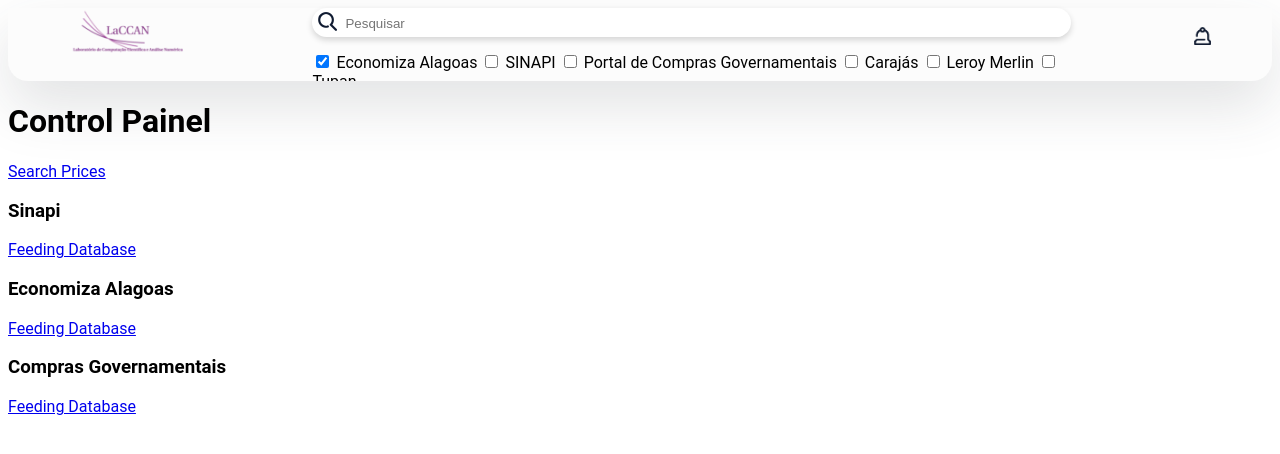
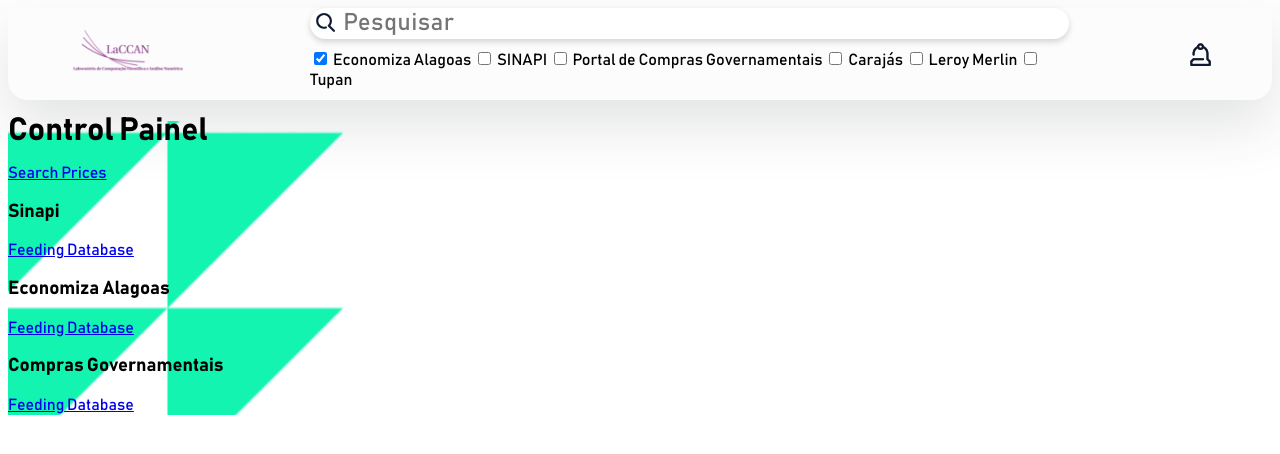
Before and after one commit to rwnicholas/scaling-computing-machine, a Django app: page /retriveAPIs/ in a window 1280 px wide. Shown: the top 454 px of the page. Run offline with Django 3.2, Linux system fonts and the light colour scheme; some libraries are stand-ins or nearby versions.

Commit message:
Layout pronto

```diff
--- a/AquiSeFaz/templates/base.html
+++ b/AquiSeFaz/templates/base.html
@@ -40,9 +40,11 @@
                 <label for="tupan">Tupan</label>
               </div>
             </form>
-          <img src="{% static 'images/Ativo_15.png' %}" height="25%" style="margin-top: 1.5%;">
+          <img src="{% static 'images/Ativo_15.png' %}" height="25%">
         </nav>
+        <div class="content">
+          {% block content %} {% endblock %}
+        </div>
 
-        {% block content %} {% endblock %}
   </body>
 </html>
--- a/AquiSeFaz/views.py
+++ b/AquiSeFaz/views.py
@@ -49,7 +49,8 @@ def searchPriceBase(searchTerm, ecoalCheck = True, portalGovCheck = True, sinapi
 
     return products
 
-def selectBase(request, context = {}):
+def selectBase(request):
+    context = {}
     products = []
 
     if 'searchTerm' in request.GET:
@@ -76,7 +77,10 @@ def selectBase(request, context = {}):
         qtdByPage = request.GET.get('qtdByPage', 10)
         paginator = Paginator(products, qtdByPage)
         page_number = request.GET.get('page', 1)
+
         context['products'] = paginator.get_page(page_number)
+        context['page_range'] = paginator.get_elided_page_range(number=page_number, on_each_side=4, on_ends=1)
+        context['countProducts'] = len(products)
 
         queries_without_page = request.GET.copy()
         if 'page' in queries_without_page:
--- a/static/css/style.css
+++ b/static/css/style.css
@@ -1,9 +1,13 @@
+@font-face {
+    font-family: Bahnschrift;
+    src: url('/static/font/BAHNSCHRIFT.TTF');
+}
+
 .flex-container {
     /* display: flex; */
     background: #FFFFFF 0% 0% no-repeat padding-box;
     opacity: 1;
-    font-family: Roboto;
-	font-style: normal;
+    font: normal normal 400 16px/20px Bahnschrift;
 	/* font-weight: bold;
 	font-size: 15px; */
 }
@@ -11,7 +15,7 @@
 .site-header {
     display: flex;
     justify-content: space-around;
-    height: 73px;
+    align-items: center;
     background: #FCFCFC 0% 0% no-repeat padding-box;
     box-shadow: 0px 24px 59px #333B4526;
     border-radius: 0px 0px 20px 20px;
@@ -51,6 +55,10 @@
     /* box-shadow: 0px 3px 6px #00000029; */
     border-radius: 43px;
     border: none;
+    text-align: left;
+    font: normal normal 400 24px/34px Bahnschrift;
+    letter-spacing: 0.48px;
+    /* color: #A7A7A7; */
     opacity: 1;
 }
 
@@ -60,9 +68,16 @@
 }
 
 .checkSearch {
-    height: 40%;
+    margin-top: 10px;
+    margin-bottom: 10px;
     align-self: flex-end;
-    overflow: hidden;
+    /* overflow: hidden; */
+}
+
+.content {
+    width: 100%;
+    background: transparent url('/static/images/triangulos.png') no-repeat padding-box;
+    background-position: -80px -1px;
 }
 
 .tableArea {
```
Also changed, not shown: other parts of static/css/style.css (+67 -12 lines), AquiSeFaz/templates/searchPrice.html (+15 -17 lines), static/font/BAHNSCHRIFT.TTF (added).
